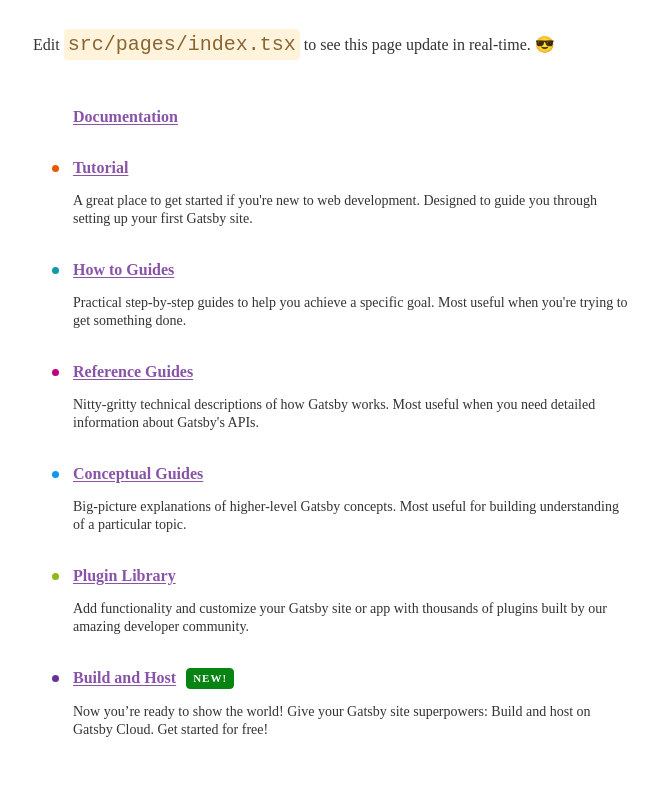
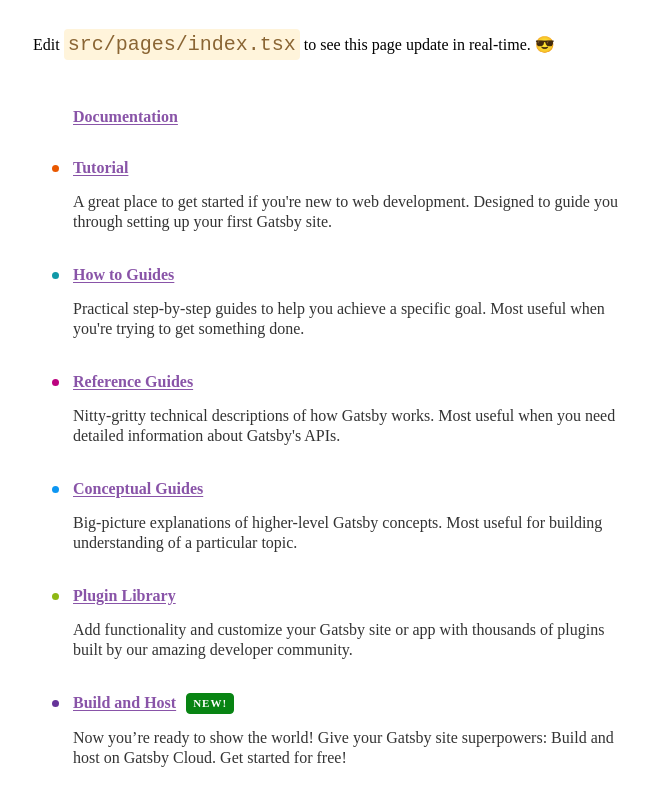
Before and after one commit to henningta/gatsby-typescript-scss, a Gatsby site: page / in a window 1280 px wide. Shown: the part 151-941 px from the top of the page, without its empty margins (39-697 px from the left). Built offline with nearby package versions, Linux system fonts and the light colour scheme; Gatsby itself is replaced by a stand-in of ours.

Commit message:
Updated all packages, added default eslint config

```diff
--- a/src/styles/global.scss
+++ b/src/styles/global.scss
@@ -1,5 +1,22 @@
 @import 'reset';
 @import 'typography';
+
+html,
+body {
+  width: 100%;
+  height: 100vh;
+}
+
+html {
+  box-sizing: border-box;
+  overflow: auto scroll;
+  scroll-behavior: smooth;
+
+  &.no-scroll {
+    overflow: hidden;
+    scrollbar-gutter: stable;
+  }
+}
 
 body {
   font-family: -apple-system, BlinkMacSystemFont, 'Segoe UI', 'Roboto', 'Oxygen',
@@ -7,4 +24,20 @@
     sans-serif;
   -webkit-font-smoothing: antialiased;
   -moz-osx-font-smoothing: grayscale;
+  background-color: #fafafa;
+  color: #333;
+
+  #___gatsby {
+    height: 100%;
+
+    #gatsby-focus-wrapper {
+      height: 100%;
+    }
+  }
 }
+
+*,
+*:before,
+*:after {
+  box-sizing: inherit;
+}
--- a/src/styles/layouts/App.scss
+++ b/src/styles/layouts/App.scss
@@ -1,8 +1,6 @@
 .app {
   width: 100%;
-  height: 100%;
+  min-height: 100%;
   display: flex;
   justify-content: center;
-  background-color: #fafafa;
-  color: #333;
 }
--- a/src/styles/pages/index.scss
+++ b/src/styles/pages/index.scss
@@ -59,7 +59,7 @@
       .description {
         color: #333;
         font-weight: 300;
-        font-size: 0.875rem;
+        font-size: 1rem;
         margin-top: 10px;
         margin-bottom: 0;
         line-height: 1.25;
```
Also changed, not shown: package.json (+32 -25 lines), .eslintrc.js (added), 5 other files.
